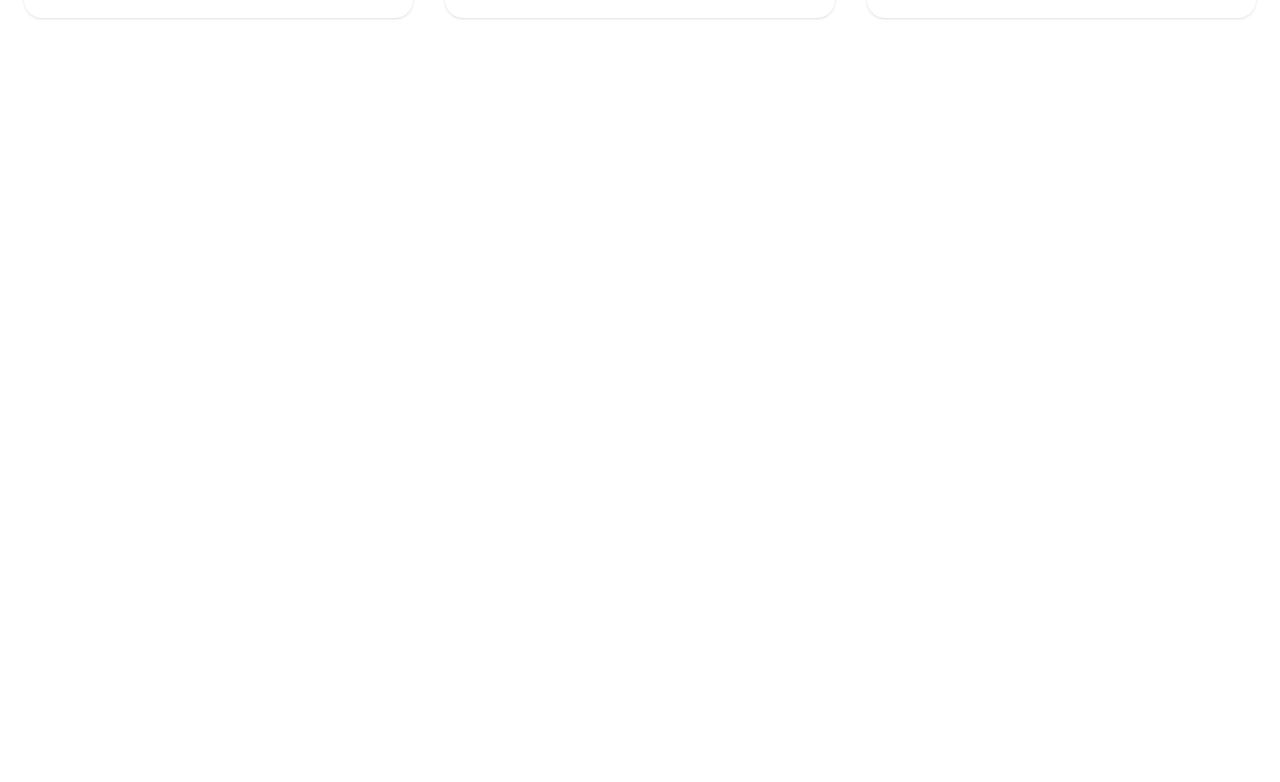
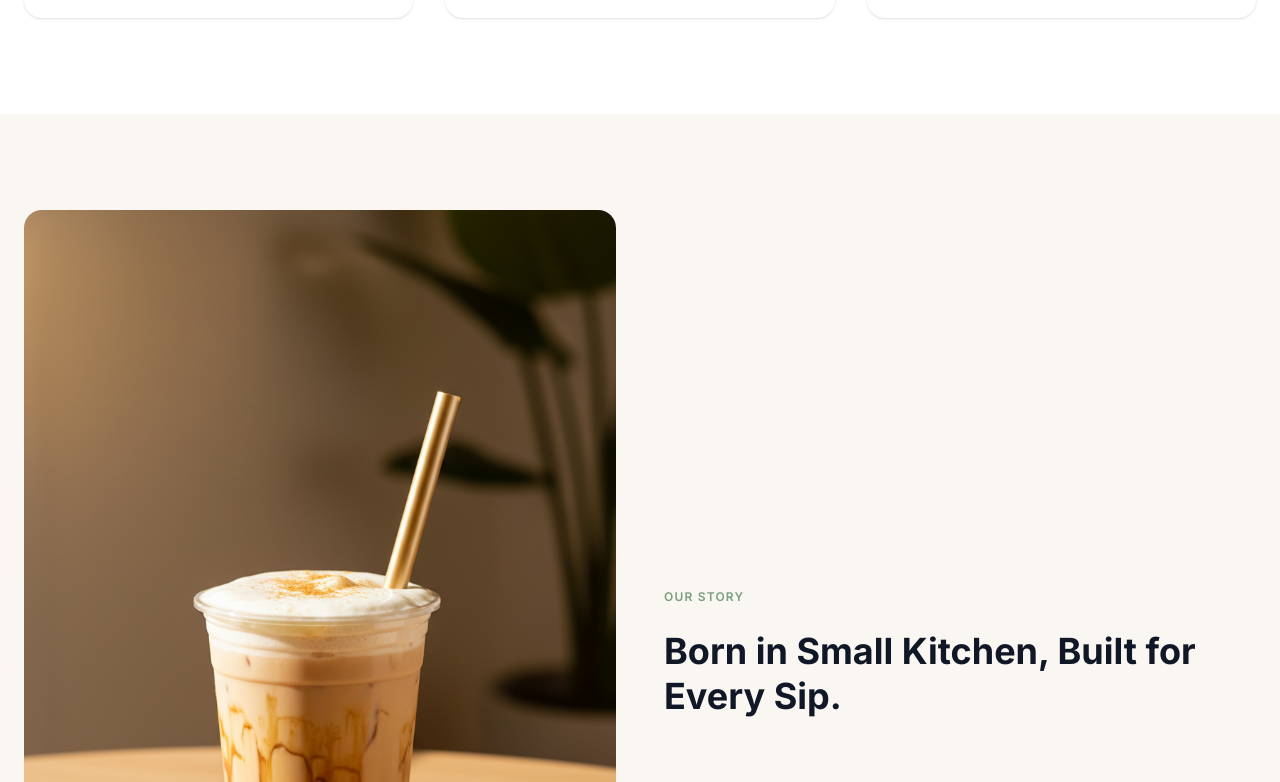
Before and after one commit to HarveyPunsalan/Landing-Page, a Next.js app: page / in a window 1280 px wide. Shown: the part 2418-3200 px from the top of the page. Before the commit the page ends 2532 px from the top, so only its background shows below. Built offline with nearby package versions, Linux system fonts and the light colour scheme.

Commit message:
added about section

```diff
--- a/app/page.tsx
+++ b/app/page.tsx
@@ -2,6 +2,7 @@ import Navbar from "@/components/sections/Navbar";
 import Hero from "@/components/sections/Hero";
 import Features from "@/components/sections/Features"
 import Menu from "@/components/sections/Menu"
+import About from "@/components/sections/About"
 
 export default function Home() {
   return (
@@ -10,6 +11,7 @@ export default function Home() {
       <Hero />
       <Features />
       <Menu />
+      <About />
     </main>
   )
 }
--- a/components/sections/About.tsx
+++ b/components/sections/About.tsx
@@ -0,0 +1,37 @@
+import Image from "next/image";
+
+const About = () => {
+  return (
+    <section className="bg-[#FAF7F2] py-24">
+      <div className="max-w-7xl mx-auto px-6 flex flex-col-reverse md:flex-row items-center gap-12">
+        {/* Left — Image */}
+        <div className="flex-1">
+          <div className="flex-1">
+            <Image
+              src="/images/brown-sugar.png"
+              alt="Our Story"
+              width={600}
+              height={350}
+              className="w-full h-auto rounded-2xl object-cover"
+            />
+          </div>
+        </div>
+
+        {/* Right — Text */}
+        <div className="flex-1">
+          <div className="flex flex-col gap-6">
+            <span className="text-xs font-semibold tracking-widest text-[#7A9E7E] uppercase">
+              Our Story
+            </span>
+
+            <h2 className="text-4xl font-bold text-gray-900 leading-tight">
+              Born in Small Kitchen, Built for Every Sip.
+            </h2>
+          </div>
+        </div>
+      </div>
+    </section>
+  );
+};
+
+export default About;
```
